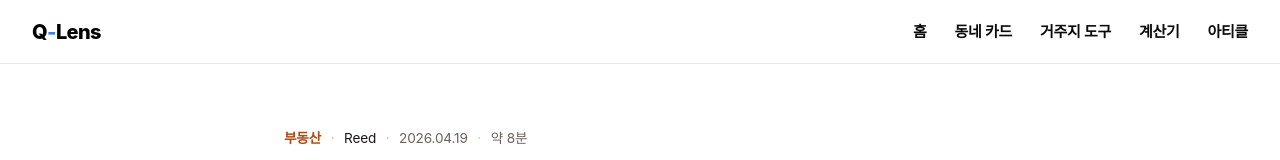
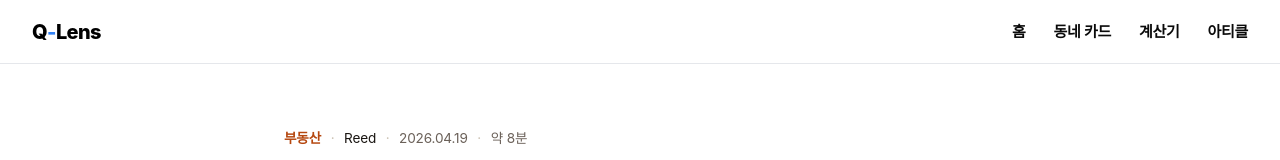
Before and after one commit to unitconnect-vp/q-bot-site, a plain HTML site: page articles/temp-2house-3year-rule-trap/index.html in a window 1280 px wide. Shown: the top 160 px of the page. Drawn offline with Linux system fonts and the light colour scheme; a web font is replaced by a local one.

Commit message:
거주지 의사결정 도구 폐기: nav에서 '거주지 도구' 링크 제거

```diff
--- a/articles/temp-2house-3year-rule-trap/index.html
+++ b/articles/temp-2house-3year-rule-trap/index.html
@@ -46,7 +46,6 @@
     <nav class="site-nav">
       <a href="/">홈</a>
       <a href="/town/">동네 카드</a>
-      <a href="/town/persona/">거주지 도구</a>
       <a href="/tools/" rel="noopener" target="_blank">계산기</a>
       <a href="/articles/">아티클</a>
     </nav>
```
